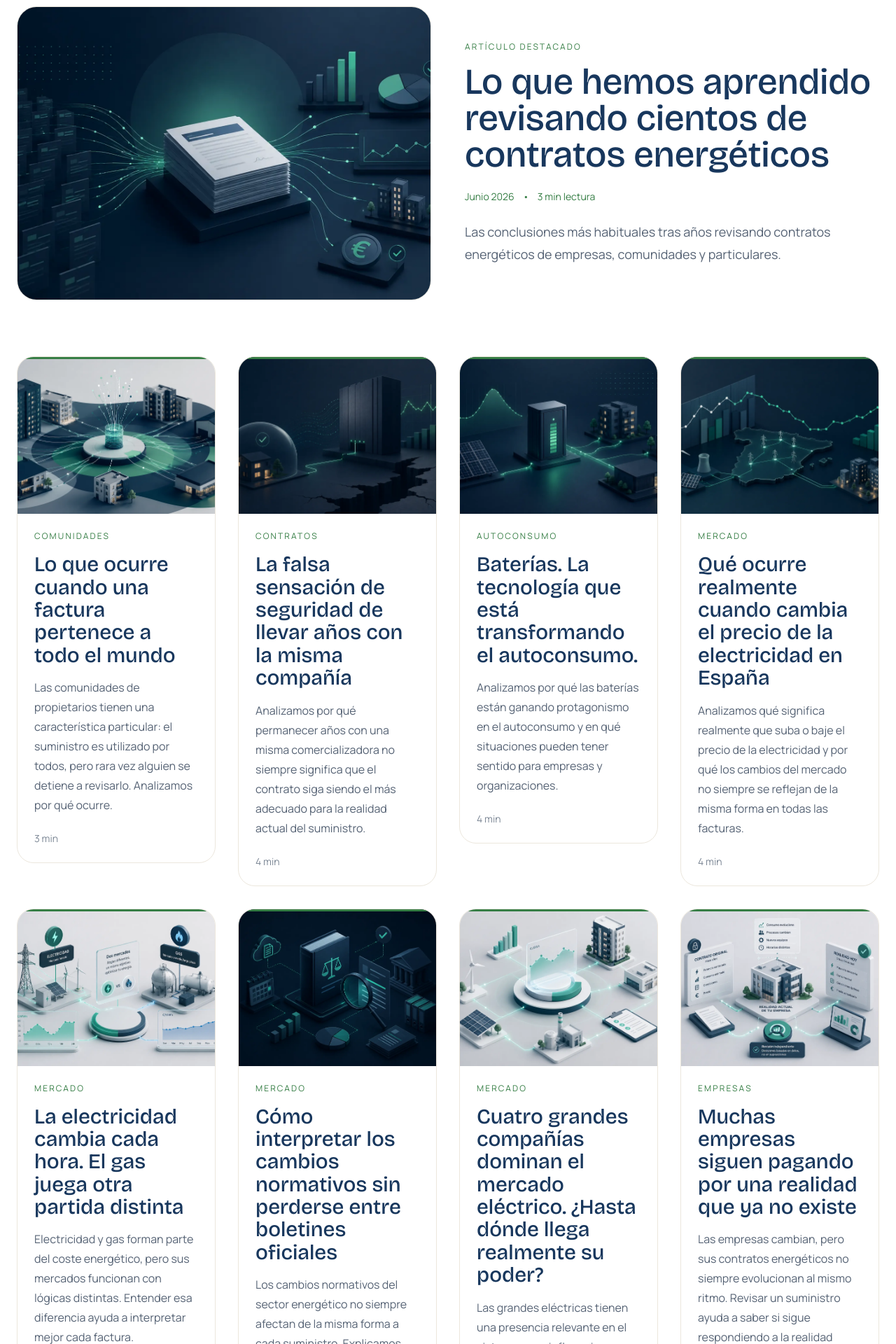
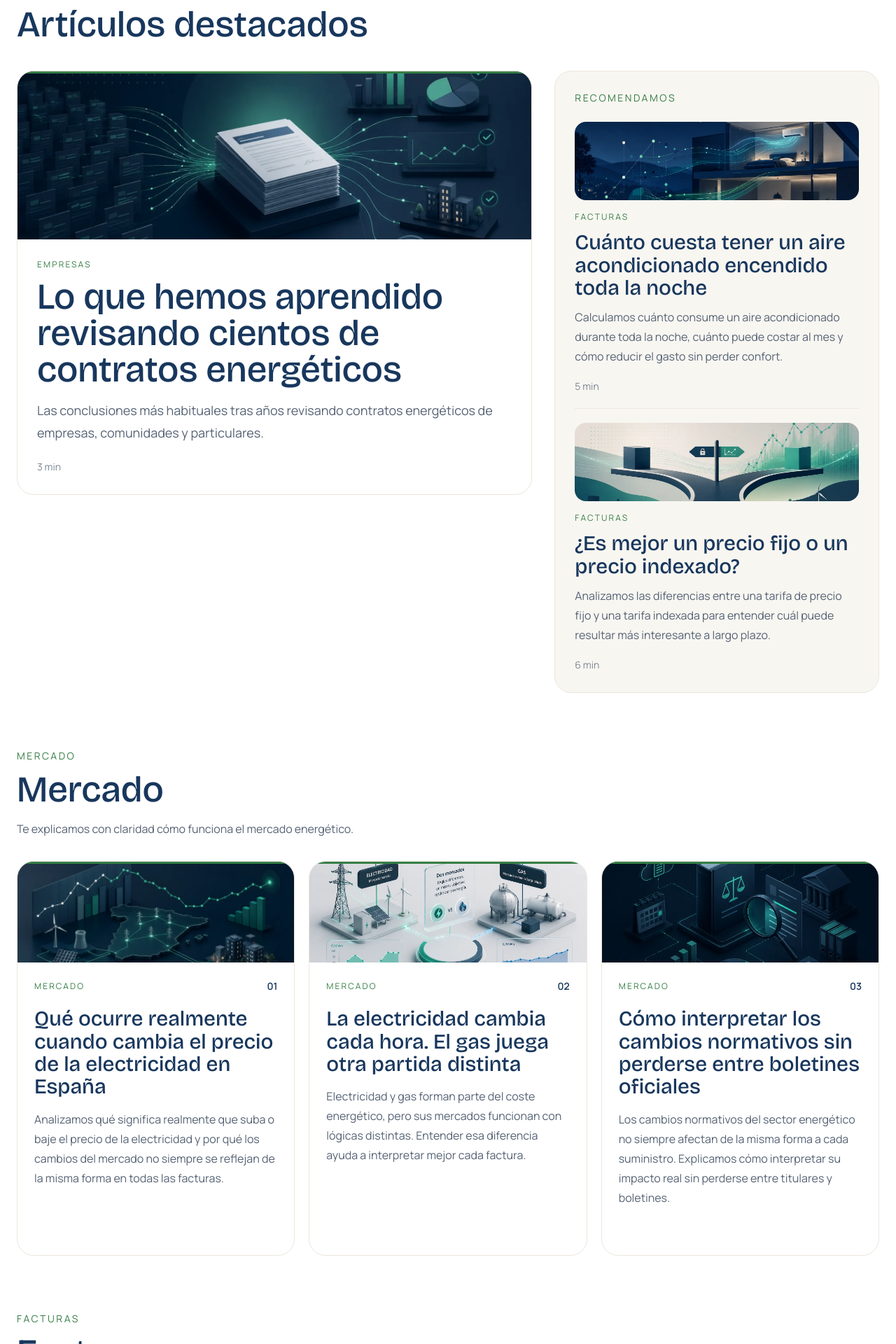
Before and after one commit to albatrosh-jpeg/arcoplaza-web, a React (Vite) app: page /blog in a window 1280 px wide. Shown: the part 800-2720 px from the top of the page at 70% size. Built offline with nearby package versions, Linux system fonts and the light colour scheme.

Commit message:
Redesign blog index as editorial front page

```diff
--- a/src/data/blog/articles.js
+++ b/src/data/blog/articles.js
@@ -135,7 +135,7 @@ export const articles = [
   {
     slug: "precio-fijo-o-indexado",
 
-    category: "Mercado",
+    category: "Facturas",
 
     title: "¿Es mejor un precio fijo o un precio indexado?",
 
--- a/src/data/blog/posts/precio-fijo-vs-indexado.js
+++ b/src/data/blog/posts/precio-fijo-vs-indexado.js
@@ -2,7 +2,7 @@ export const post = {
 
 slug: "precio-fijo-o-indexado",
 
-category: "Mercado",
+category: "Facturas",
 
 title: "¿Es mejor un precio fijo o un precio indexado?",
 
--- a/src/pages/Blog.jsx
+++ b/src/pages/Blog.jsx
@@ -71,13 +71,43 @@ const categoryFilters = [
   }
 ]
 
+const editorialSectionDefinitions = [
+  {
+    category: 'Mercado',
+    title: 'Mercado',
+    intro: 'Te explicamos con claridad cómo funciona el mercado energético.'
+  },
+  {
+    category: 'Facturas',
+    title: 'Facturas y consumo',
+    intro: 'Para entender mejor tu factura y por qué pagas lo que pagas.'
+  },
+  {
+    category: 'Empresas',
+    title: 'Empresas',
+    intro: 'Lecturas pensadas para revisar contratos, suministros y decisiones energéticas en negocios y organizaciones.'
+  },
+  {
+    category: 'Comunidades',
+    title: 'Comunidades',
+    intro: 'Contenidos útiles para comunidades de propietarios y administradores de fincas.'
+  },
+  {
+    category: 'Casos reales',
+    title: 'Casos reales',
+    intro: 'Aprendizajes extraídos de revisar contratos, facturas y situaciones habituales.'
+  }
+]
+
+const featuredArticleSlugs = [
+  'lo-que-hemos-aprendido-revisando-cientos-de-contratos-energeticos',
+  'cuanto-cuesta-tener-un-aire-acondicionado-encendido-toda-la-noche',
+  'precio-fijo-o-indexado'
+]
+
 export default function Blog() {
 
 const [activeCategory, setActiveCategory] = useState('Todos')
-
-const featured =
-  articles.find(article => article.featured) ||
-  articles[0]
 
 const availableFilters = useMemo(
   () =>
@@ -103,6 +133,34 @@ const visibleArticles =
 
 const showFeatured =
   activeFilter.name === 'Todos'
+
+const featuredArticles =
+  showFeatured
+    ? featuredArticleSlugs
+        .map(slug => articles.find(article => article.slug === slug))
+        .filter(Boolean)
+    : []
+
+const mainEditorialArticle = featuredArticles[0]
+
+const recommendedArticles = featuredArticles.slice(1, 3)
+
+const featuredSlugs = new Set(
+  featuredArticles.map(article => article.slug)
+)
+
+const editorialSections =
+  editorialSectionDefinitions
+    .map(section => ({
+      ...section,
+      articles: articles
+        .filter(article =>
+          article.category === section.category &&
+          !featuredSlugs.has(article.slug)
+        )
+        .slice(0, 3)
+    }))
+    .filter(section => section.articles.length > 0)
 
   return (
 
@@ -245,106 +303,248 @@ const showFeatured =
       </section>
 
       {showFeatured && (
+      <main>
         <section>
           <div className="container-content py-20">
+            <div className="mb-10 max-w-[780px]">
+              <h2 className="heading-h2 text-[#18375D]">
+                Artículos destacados
+              </h2>
+            </div>
 
+            <div className="grid gap-8 lg:grid-cols-[1.35fr_0.85fr] lg:items-start">
+              {mainEditorialArticle && (
                 <Link
-            to={`/blog/${featured.slug}`}
+                  to={`/blog/${mainEditorialArticle.slug}`}
                   className="block group"
                 >
-
-            <div
+                  <article
                     className="
-                grid
-                lg:grid-cols-2
-                gap-12
-                items-center
+                      card-top-accent
+                      overflow-hidden
+                      rounded-[24px]
+                      border
+                      border-[#ECE7DD]
+                      bg-white
+                      transition-all
+                      duration-300
+                      hover:-translate-y-1
+                      hover:shadow-lg
                     "
                   >
-
                     <img
-                src={featured.image}
-                alt={featured.imageAlt || featured.title}
+                      src={mainEditorialArticle.image}
+                      alt={mainEditorialArticle.imageAlt || mainEditorialArticle.title}
                       className="
+                        h-52
                         w-full
-                  h-[420px]
                         object-cover
-                  rounded-[28px]
-                  border
-                  border-[#ECE7DD]
-
                         transition-transform
                         duration-500
-
+                        md:h-60
                         group-hover:scale-[1.02]
                       "
                     />
 
-              <div>
-
-                <div
-                  className="
-                    text-corporateGreen
-                    uppercase
-                    tracking-[0.18em]
-                    text-xs
-                    mb-4
-                  "
-                >
-                  ARTÍCULO DESTACADO
+                    <div className="p-6 md:p-7">
+                      <div className="mb-3 text-xs uppercase tracking-[0.18em] text-corporateGreen">
+                        {mainEditorialArticle.category}
                       </div>
 
                       <h2
                         className="
                           heading-h2
-                    mb-6
+                          mb-4
                           text-[#18375D]
-
                           transition-colors
                           duration-300
-
                           group-hover:text-corporateGreen
                         "
                       >
-                  {featured.title}
+                        {mainEditorialArticle.title}
                       </h2>
 
-                <div
+                      <p className="mb-5 text-lg leading-8 text-[#556274]">
+                        {mainEditorialArticle.excerpt}
+                      </p>
+
+                      <span className="text-sm text-[#7C8795]">
+                        {mainEditorialArticle.readTime}
+                      </span>
+                    </div>
+                  </article>
+                </Link>
+              )}
+
+              <aside
                 className="
-                    flex
-                    items-center
-                    gap-3
-
-                    text-sm
-                    text-corporateGreen
-
-                    mb-6
+                  rounded-[24px]
+                  border
+                  border-[#ECE7DD]
+                  bg-[#F8F6F1]
+                  p-6
+                  md:p-7
                 "
               >
-                  <span>{featured.date}</span>
-                  <span>•</span>
-                  <span>{featured.readTime} lectura</span>
+                <div className="mb-6 text-sm uppercase tracking-[0.18em] text-corporateGreen">
+                  Recomendamos
                 </div>
 
-                <p
+                <div className="divide-y divide-[#ECE7DD]">
+                  {recommendedArticles.map(article => (
+                    <Link
+                      key={article.slug}
+                      to={`/blog/${article.slug}`}
+                      className="block group py-5 first:pt-0 last:pb-0"
+                    >
+                      <article>
+                        <img
+                          src={article.image}
+                          alt={article.imageAlt || article.title}
                           className="
-                    text-[#556274]
-                    text-lg
-                    leading-8
+                            mb-4
+                            h-28
+                            w-full
+                            rounded-[16px]
+                            object-cover
+                            transition-transform
+                            duration-500
+                            group-hover:scale-[1.02]
+                          "
+                        />
+
+                        <div className="mb-3 text-xs uppercase tracking-[0.18em] text-corporateGreen">
+                          {article.category}
+                        </div>
+
+                        <h3
+                          className="
+                            heading-h3
+                            mb-3
+                            text-[#18375D]
+                            transition-colors
+                            duration-300
+                            group-hover:text-corporateGreen
                           "
                         >
-                  {featured.excerpt}
+                          {article.title}
+                        </h3>
+
+                        <p className="mb-4 leading-7 text-[#556274]">
+                          {article.excerpt}
                         </p>
 
+                        <span className="text-sm text-[#7C8795]">
+                          {article.readTime}
+                        </span>
+                      </article>
+                    </Link>
+                  ))}
+                </div>
+              </aside>
+            </div>
+          </div>
+        </section>
+
+        <section>
+          <div className="container-content pb-24">
+            <div className="space-y-20">
+              {editorialSections.map(section => (
+                <section key={section.category}>
+                  <div className="mb-8 max-w-[760px]">
+                    <div className="text-sm uppercase tracking-[0.18em] text-corporateGreen">
+                      {section.category}
                     </div>
 
+                    <h2 className="heading-h2 mt-3 text-[#18375D]">
+                      {section.title}
+                    </h2>
+
+                    <p className="mt-4 leading-7 text-[#556274]">
+                      {section.intro}
+                    </p>
                   </div>
 
+                  <div className="grid gap-5 lg:grid-cols-3">
+                    {section.articles.map((article, index) => (
+                      <Link
+                        key={article.slug}
+                        to={`/blog/${article.slug}`}
+                        className="block group"
+                      >
+                        <article
+                          className="
+                            card-top-accent
+                            h-full
+                            overflow-hidden
+                            rounded-[24px]
+                            border
+                            border-[#ECE7DD]
+                            bg-white
+                            transition-all
+                            duration-300
+                            hover:-translate-y-1
+                            hover:shadow-lg
+                          "
+                        >
+                          <img
+                            src={article.image}
+                            alt={article.imageAlt || article.title}
+                            className="
+                              h-36
+                              w-full
+                              object-cover
+                              transition-transform
+                              duration-500
+                              group-hover:scale-[1.03]
+                            "
+                          />
+
+                          <div className="flex h-full flex-col p-6">
+                            <div className="mb-5 flex items-center justify-between gap-4">
+                              <div className="text-xs uppercase tracking-[0.18em] text-corporateGreen">
+                                {article.category}
+                              </div>
+
+                              <span className="text-sm font-semibold text-[#18375D]">
+                                {String(index + 1).padStart(2, '0')}
+                              </span>
+                            </div>
+
+                            <h3
+                              className="
+                                heading-h3
+                                mb-4
+                                text-[#18375D]
+                                transition-colors
+                                duration-300
+                                group-hover:text-corporateGreen
+                              "
+                            >
+                              {article.title}
+                            </h3>
+
+                            <p className="mb-6 leading-7 text-[#556274]">
+                              {article.excerpt}
+                            </p>
+
+                            <span className="mt-auto text-sm text-[#7C8795]">
+                              {article.readTime}
+                            </span>
+                          </div>
+                        </article>
                       </Link>
-
+                    ))}
                   </div>
                 </section>
+              ))}
+            </div>
+          </div>
+        </section>
+      </main>
       )}
+
+      {!showFeatured && (
         <section>
         <div className={`container-content ${showFeatured ? 'pb-24' : 'py-20'}`}>
 
@@ -364,14 +564,19 @@ const showFeatured =
 
         <div
           className="
-            grid
-            md:grid-cols-2
-            xl:grid-cols-4
+            mx-auto
+            flex
+            max-w-[1120px]
+            flex-col
             gap-8
           "
         >
 
-          {visibleArticles.map(article => (
+          {visibleArticles.map((article, index) => {
+
+            const imageOnRight = index % 2 === 1
+
+            return (
 
               <Link
                 key={article.slug}
@@ -380,7 +585,7 @@ const showFeatured =
               >
 
                 <article
-                  className="
+                  className={`
                     card-top-accent
                     border
                     border-[#ECE7DD]
@@ -391,46 +596,69 @@ const showFeatured =
 
                     bg-white
 
+                    md:grid
+                    md:items-center
+                    ${
+                      imageOnRight
+                        ? 'md:grid-cols-[1fr_minmax(280px,380px)]'
+                        : 'md:grid-cols-[minmax(280px,380px)_1fr]'
+                    }
+
                     transition-all
                     duration-300
 
                     hover:-translate-y-1
                     hover:shadow-lg
-                  "
+                  `}
                 >
 
               {article.image ? (
                 <img
                     src={article.image}
                     alt={article.imageAlt || article.title}
-                    className="
+                    className={`
                       w-full
-                      h-56
+                      h-60
+                      md:h-56
+                      lg:h-64
                       object-cover
                       transition-transform
                       duration-500
                       group-hover:scale-[1.03]
-                    "
+                      ${imageOnRight ? 'md:order-2' : ''}
+                    `}
                   />
               ) : (
                 <div
                   aria-hidden="true"
-                  className="
-                    h-56
+                  className={`
+                    h-60
+                    md:h-56
+                    lg:h-64
                     w-full
                     bg-[#F8F6F1]
-                  "
+                    ${imageOnRight ? 'md:order-2' : ''}
+                  `}
                 />
               )}
 
-                <div className="p-6">
+                <div
+                  className={`
+                    p-6
+                    md:p-8
+                    lg:p-9
+                    flex
+                    flex-col
+                    ${imageOnRight ? 'md:order-1' : ''}
+                  `}
+                >
                 <div
                   className="
                     text-xs
                     uppercase
                     tracking-[0.18em]
                     text-corporateGreen
-                    mb-4
+                    mb-3
                   "
                 >
                   {article.category}
@@ -469,6 +697,7 @@ const showFeatured =
                     justify-between
                     items-center
                     text-sm
+                    mt-auto
                   "
                 >
 
@@ -483,11 +712,14 @@ const showFeatured =
             </article>
           </Link>
 
-          ))}
+            )
+
+          })}
 
         </div>
         </div>
       </section>
+      )}
 
       <Footer />
 
```
Lines whose indentation alone changed are shown as unchanged.
